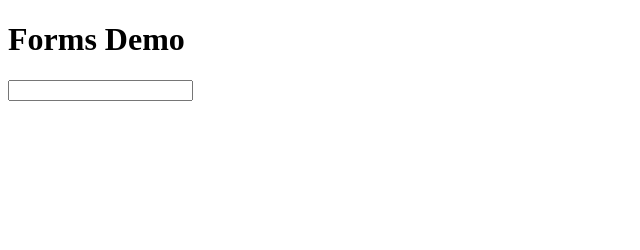
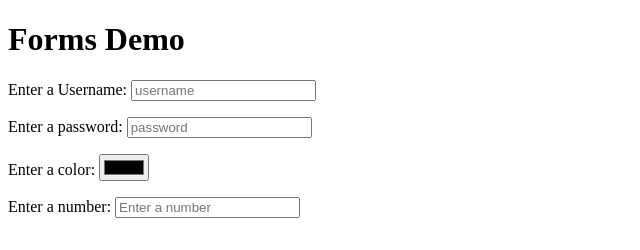
Before and after one commit to svwoodhouse/WebDeveloper_BootCamp_Assignments, a plain HTML site: page HTML_CheatSheet_Website/Examples/Section5-HTML-Forms-Tables/Forms.html in a window 1280 px wide. Shown: the whole page, without its empty margins (0-640 px from the left). Drawn offline with Linux system fonts and the light colour scheme.

Commit message:
Update Forms.html

```diff
--- a/HTML_CheatSheet_Website/Examples/Section5-HTML-Forms-Tables/Forms.html
+++ b/HTML_CheatSheet_Website/Examples/Section5-HTML-Forms-Tables/Forms.html
@@ -9,6 +9,21 @@
 <body>
     <h1>Forms Demo</h1>
     <form action="/tacos"></form>
-        <input type="text">
+    <p>
+        <label for=username>Enter a Username:</label>
+        <input id="username" type="text" placeholder="username">
+    </p>
+    <p>
+        <label for="password">Enter a password:</label>
+        <input id="password" type="password" placeholder="password">
+    </p>
+    <p>
+        <label for="color">Enter a color:</label>
+        <input type="color" id="color">
+    </p>
+    <p>
+        <label for="number">Enter a number:</label>
+        <input type="number" placeholder="Enter a number" id="number">
+    </p>
 </body>
 </html>
```
